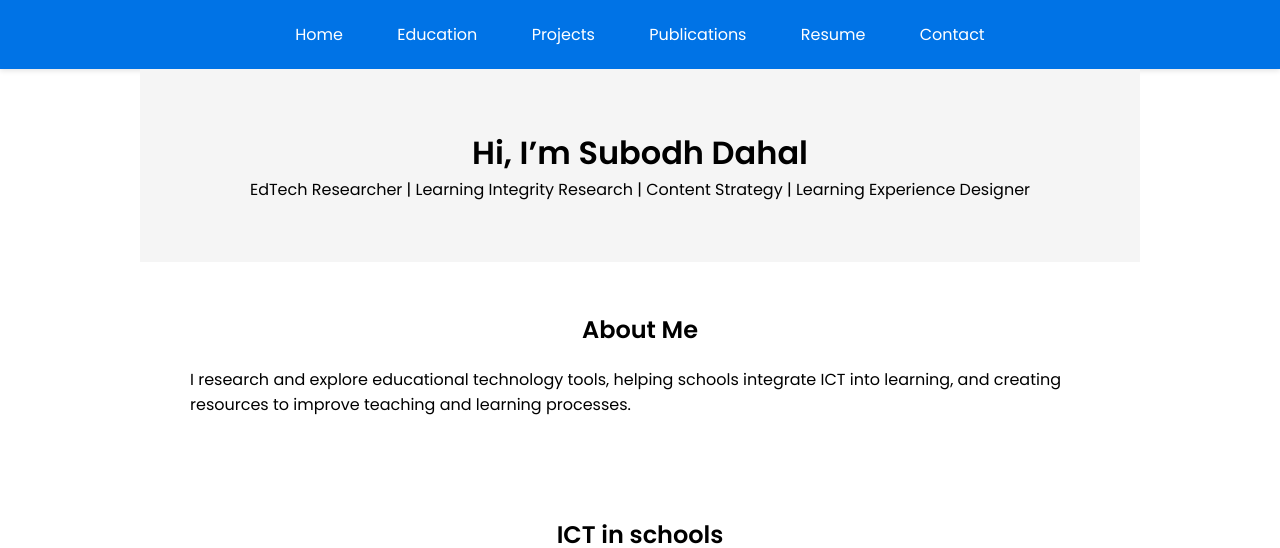
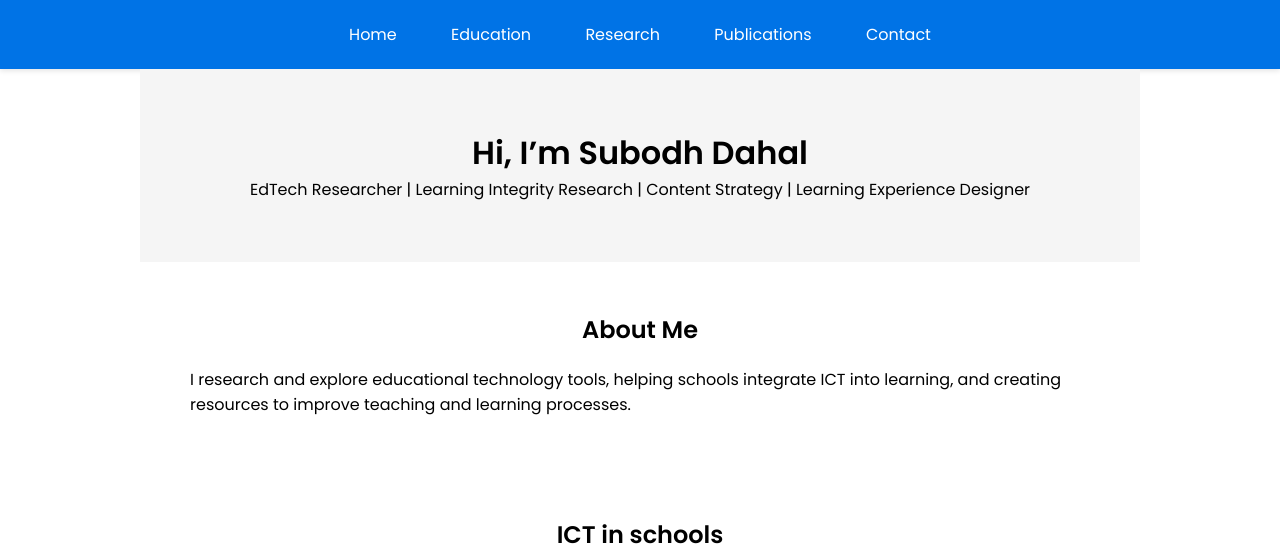
Before and after one commit to dahalsubodh/dahalsubodh.github.io, a Jekyll site: the page built from index.md, in a window 1280 px wide and 900 px high, cut to the strip 0-548 px from the top of the window. Built offline with Jekyll 4.4.1, drawn with Linux system fonts in a browser that asks for light colours; our own code applies the rules of GitHub Pages for plain Markdown files.

Commit message:
Update default.html

```diff
--- a/_layouts/default.html
+++ b/_layouts/default.html
@@ -1,24 +1,42 @@
+<!DOCTYPE html>
 <html lang="en">
 <head>
   <meta charset="UTF-8">
   <meta name="viewport" content="width=device-width, initial-scale=1.0">
-  <title>{{ page.title }} | {{ site.title }}</title>
+  <title>{{ page.title }} | Subodh Dahal</title>
+
+  <!-- Custom CSS -->
+  <link rel="stylesheet" href="/style.css">
+
+  <!-- Google Fonts -->
+  <link href="https://fonts.googleapis.com/css2?family=Poppins:wght@300;400;600&display=swap" rel="stylesheet">
+
+  <!-- Font Awesome for social icons -->
   <link rel="stylesheet" href="https://cdnjs.cloudflare.com/ajax/libs/font-awesome/6.4.0/css/all.min.css">
-  <link href="https://fonts.googleapis.com/css2?family=Poppins:wght@300;400;600&display=swap" rel="stylesheet">
 </head>
 <body>
 
   <!-- NAVIGATION -->
   <header>
     <nav class="nav-bar">
-    <a href="/index.html" class="nav-link">Home</a>
-    <a href="/education.html" class="nav-link">Education</a>
-    <a href="/projects.html" class="nav-link">Projects</a>
-    <a href="/publications.html" class="nav-link">Publications</a>
-    <a href="/resume.html" class="nav-link">Resume</a>
-    <a href="/contact.html" class="nav-link">Contact</a>
+      <a href="/index.html" class="nav-link {% if page.title == 'Home' %}active{% endif %}">Home</a>
+      <a href="/education.html" class="nav-link {% if page.title == 'Education' %}active{% endif %}">Education</a>
+      <a href="/projects.html" class="nav-link {% if page.title == 'Projects' %}active{% endif %}">Research</a>
+      <a href="/publications.html" class="nav-link {% if page.title == 'Publications' %}active{% endif %}">Publications</a>
+      <a href="/contact.html" class="nav-link {% if page.title == 'Contact' %}active{% endif %}">Contact</a>
     </nav>
   </header>
+
+  <!-- HERO SECTION ONLY ON HOME PAGE -->
+  {% if page.title == "Home" %}
+  <section class="hero">
+    <div class="container hero-container">
+      <img src="/assets/profile.jpg" alt="Subodh Dahal" class="hero-img">
+      <h1>Subodh Dahal</h1>
+      <p>EdTech Researcher | Learning Integrity | Learning Experience Designer | Content Strategy</p>
+    </div>
+  </section>
+  {% endif %}
 
   <!-- PAGE CONTENT -->
   <main class="container">
@@ -28,9 +46,9 @@
   <!-- FOOTER -->
   <footer class="footer">
     <p>Connect with me:</p>
-  <a href="https://www.linkedin.com/in/subodh-dahal" target="_blank">LinkedIn</a> |
-  <a href="https://scholar.google.com/citations?hl=en&user=3pw7tvsAAAAJ" target="_blank">Google Scholar</a> |
-  <a href="mailto:subodhdotcome@gmail.com">Email</a>
+    <a href="https://linkedin.com/in/subodh-dahal" target="_blank"><i class="fab fa-linkedin"></i> LinkedIn</a>
+    <a href="https://scholar.google.com/citations?hl=en&user=3pw7tvsAAAAJ" target="_blank"><i class="fab fa-Google Scholar"></i> Google Scholar</a>
+    <a href="mailto:subodhdotcome@gmail.com"><i class="fas fa-envelope"></i> Email</a>
   </footer>
 
 </body>
```
Lines whose indentation alone changed are shown as unchanged.
